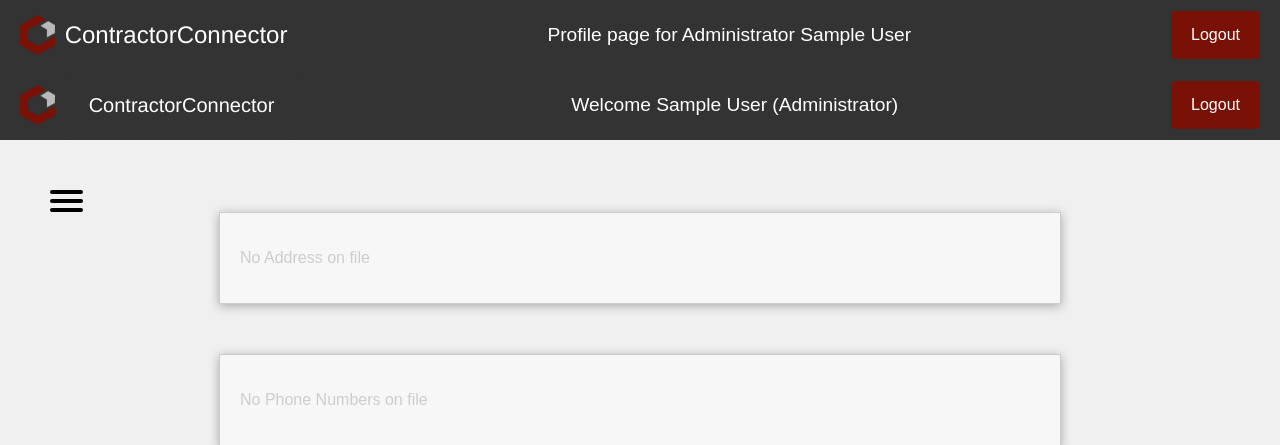
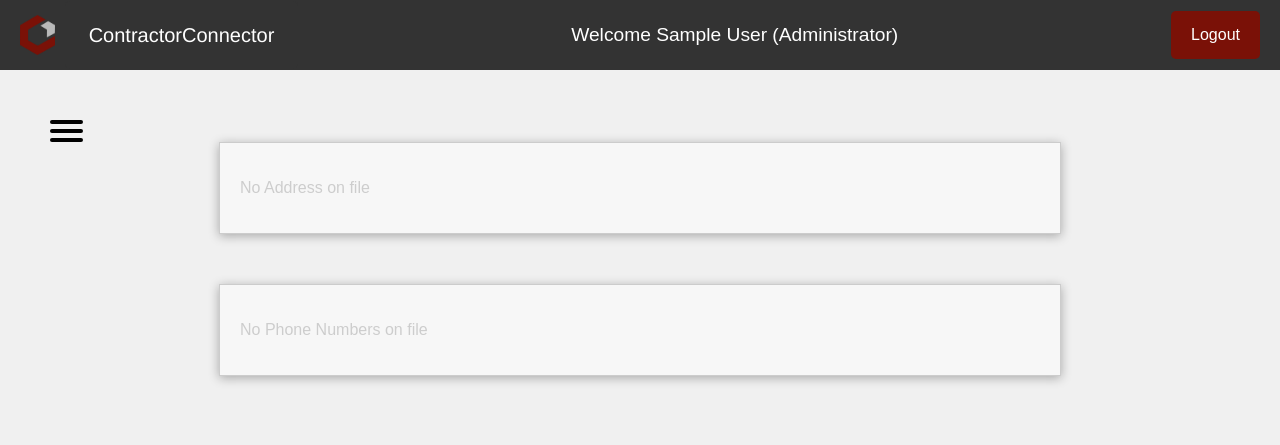
Before and after one commit to jad7qt/DatabaseProject, a PHP site: page /profile.php in a window 1280 px wide; the page is wider, and only the part inside the window is pictured. Shown: the top 445 px of that part. Run offline with PHP 8.4, Linux system fonts and the light colour scheme; the visitor is signed in with stand-in values (Sample User, id 1); data that the repository does not hold is empty.

Commit message:
fix header on profile

```diff
--- a/profile.php
+++ b/profile.php
@@ -33,14 +33,6 @@ if (isset($_SESSION['UserID']) && isset($_SESSION['Username']) ) {
 	<link rel="stylesheet" type="text/css" href="css/searchResults.css">
 </head>
 <body>
-	<header>
-		<div class="logo-container">
-      		<img src="images/logo_blank.png" alt="Logo" class="logo">
-      		<h1 class="site-title">ContractorConnector</h1>
-    	</div>
-    	<h2 class="welcome-message">Profile page for <?php echo $_SESSION['Type'], ' ', $_SESSION['FirstName']?> </h2>
-    	<button class="logout-button" onclick="window.location.href='logout.php'">Logout</button>
-	</header>
 
 <!--HEADER-->
 <?php include('header.php'); ?>
```
